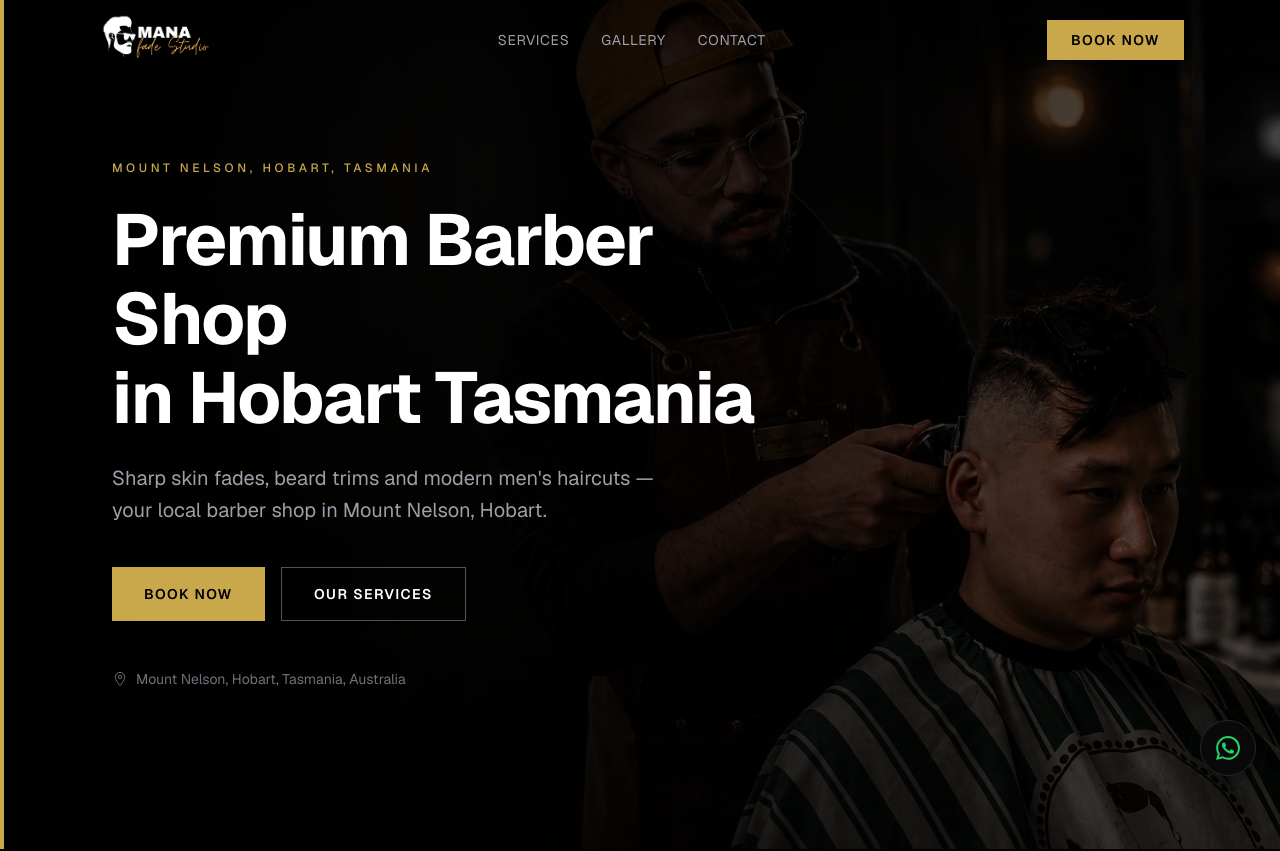
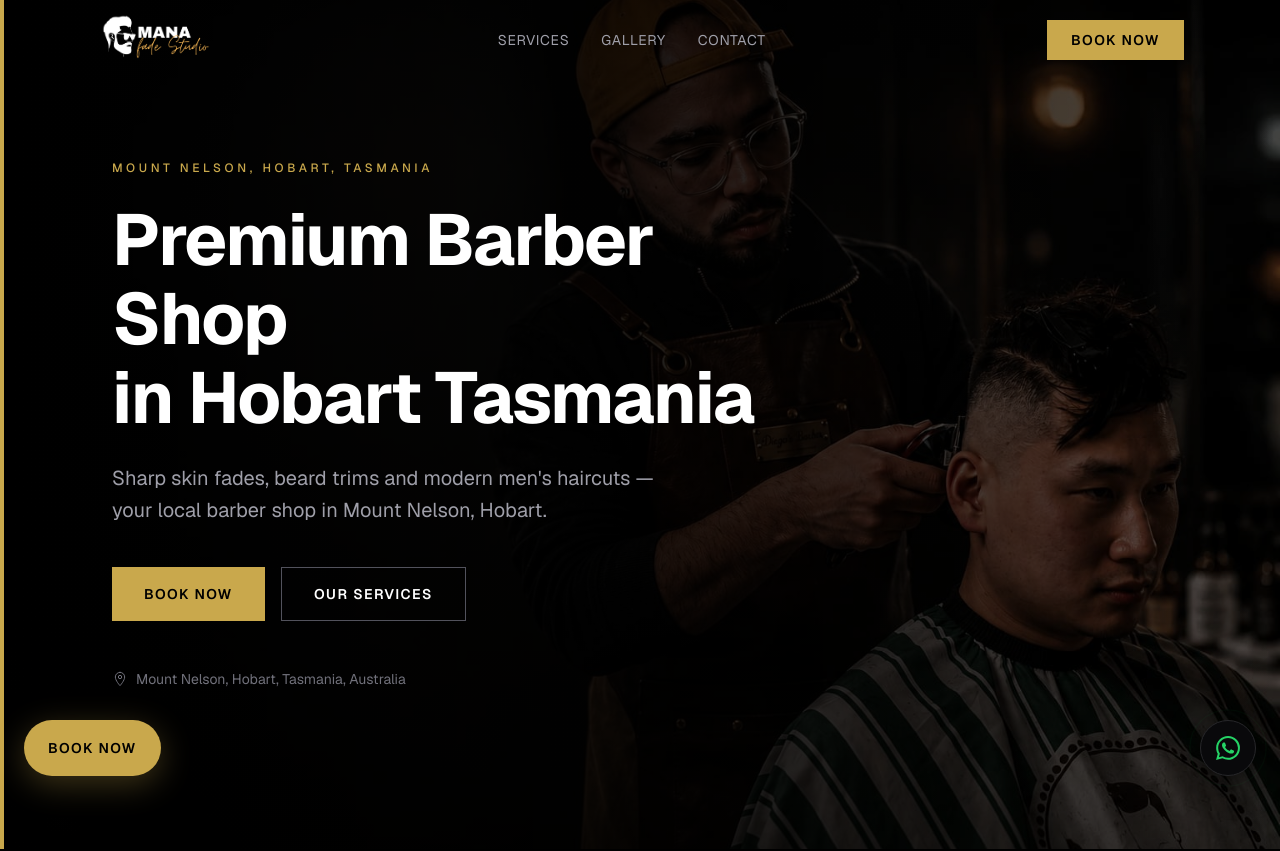
Before and after one commit to DevWorld888/barbershop, a Next.js app: page / in a window 1280 px wide. Shown: the top 851 px of the page. Built offline with nearby package versions, Linux system fonts and the light colour scheme.

Commit message:
addin book sqauere

```diff
--- a/src/app/page.tsx
+++ b/src/app/page.tsx
@@ -10,6 +10,7 @@ import Reviews from '@/components/sections/Reviews'
 import BookingCTA from '@/components/sections/BookingCTA'
 import LocationContact from '@/components/sections/LocationContact'
 import WhatsAppButton from '@/components/ui/WhatsAppButton'
+import BookNowButton from '@/components/ui/BookNowButton'
 
 export default function HomePage() {
   return (
@@ -26,6 +27,7 @@ export default function HomePage() {
         <LocationContact />
       </main>
       <Footer />
+      <BookNowButton />
       <WhatsAppButton />
     </BookingProvider>
   )
--- /dev/null
+++ b/src/components/ui/BookNowButton.tsx
@@ -0,0 +1,36 @@
+'use client'
+
+import { useState, useEffect } from 'react'
+import { motion, AnimatePresence } from 'framer-motion'
+import { BOOKING_URL } from '@/lib/data'
+
+export default function BookNowButton() {
+  const [mounted, setMounted] = useState(false)
+
+  useEffect(() => {
+    const t = setTimeout(() => setMounted(true), 1800)
+    return () => clearTimeout(t)
+  }, [])
+
+  return (
+    <AnimatePresence>
+      {mounted && (
+        <motion.a
+          href={BOOKING_URL}
+          target="_blank"
+          rel="noopener noreferrer"
+          aria-label="Book an appointment online"
+          initial={{ opacity: 0, scale: 0.6, y: 16 }}
+          animate={{ opacity: 1, scale: 1, y: 0 }}
+          exit={{ opacity: 0, scale: 0.6, y: 16 }}
+          transition={{ type: 'spring', stiffness: 300, damping: 22 }}
+          whileHover={{ scale: 1.05 }}
+          whileTap={{ scale: 0.95 }}
+          className="fixed bottom-6 left-6 z-50 flex h-14 items-center justify-center rounded-full bg-gold-500 px-6 font-semibold uppercase tracking-widest text-black shadow-[0_8px_32px_rgba(201,168,76,0.3)] transition-[background-color,box-shadow] duration-300 hover:bg-gold-400 hover:shadow-[0_8px_40px_rgba(201,168,76,0.45)] text-sm"
+        >
+          Book Now
+        </motion.a>
+      )}
+    </AnimatePresence>
+  )
+}
--- a/src/lib/data.ts
+++ b/src/lib/data.ts
@@ -1,6 +1,6 @@
 
 // Replace with the real Fresha URL before launch
-export const FRESHA_BOOKING_URL = 'https://app.squareup.com/appointments/buyer/widget/drg7qw3fvbvs56/LWVD7Q7DPDMZC'
+export const FRESHA_BOOKING_URL = 'https://app.squareup.com/appointments/book/e3yygld17ou9he/L2WRBW1XGTBJ4/start'
 
 export const BOOKING_URL = FRESHA_BOOKING_URL
 
```
